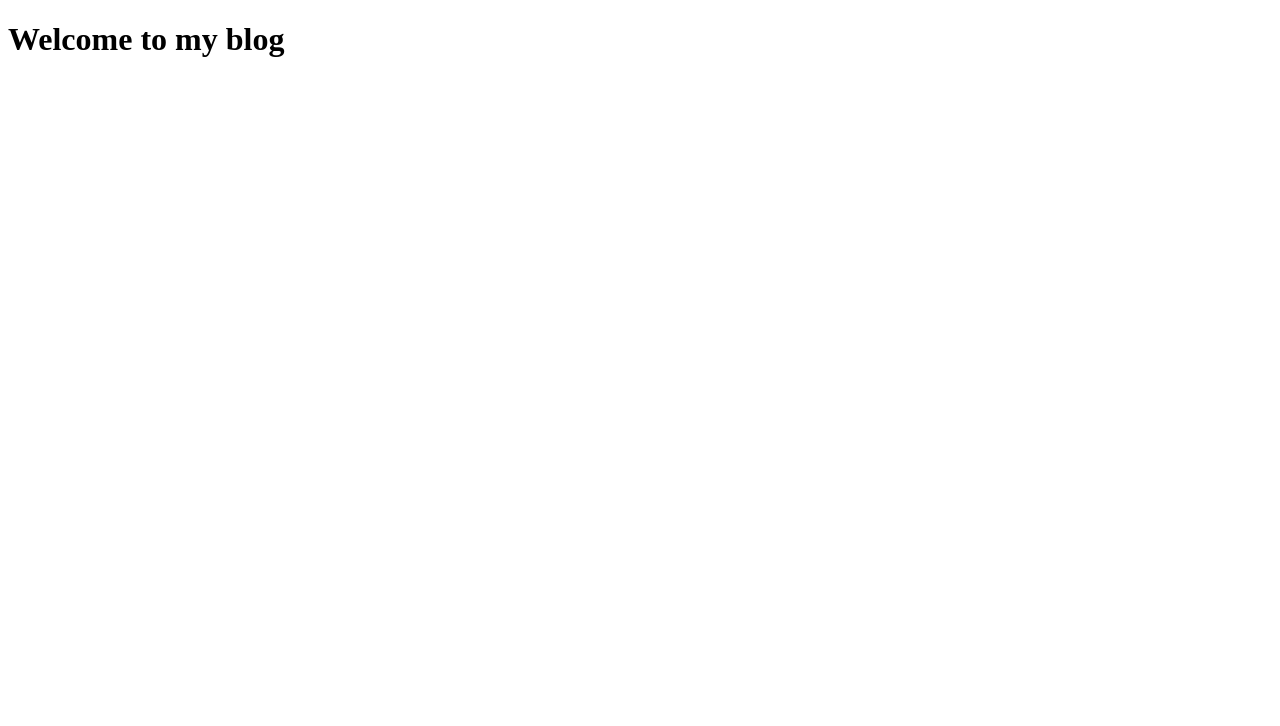
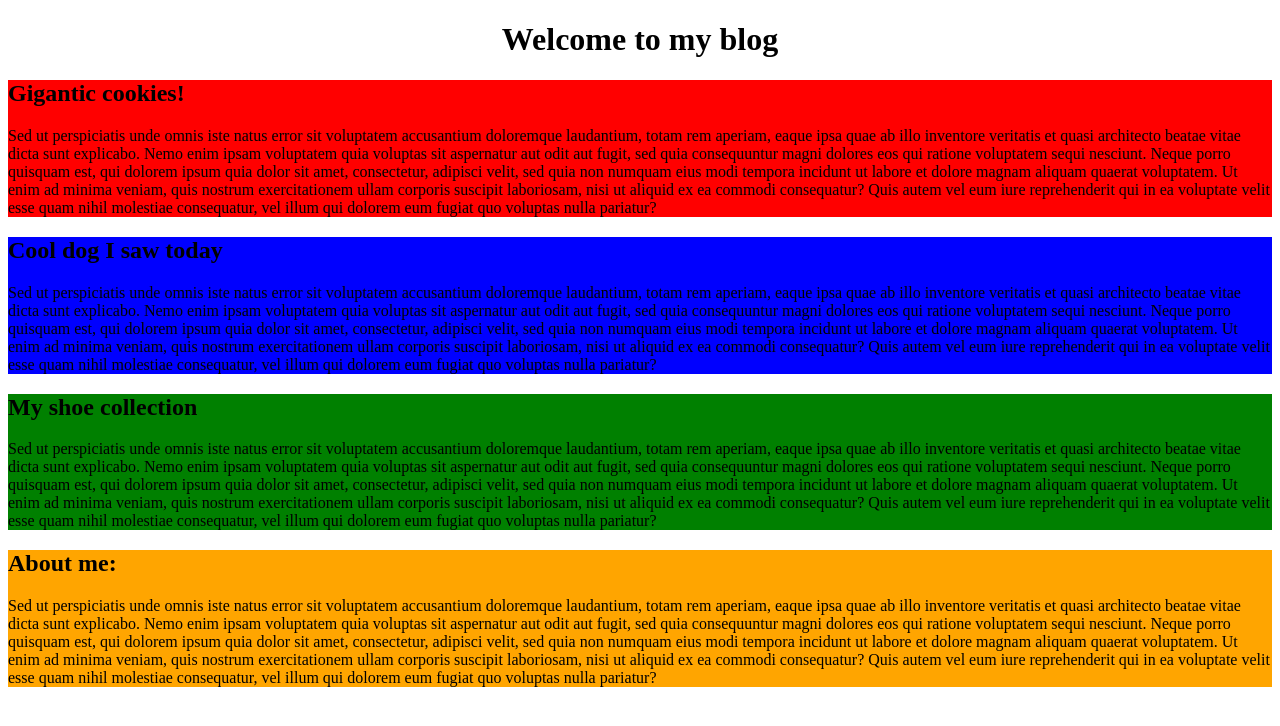
Before and after one commit to protatodev/blog, a plain HTML site: page index.html in a window 1280 px wide. Drawn offline with Linux system fonts and the light colour scheme.

Commit message:
add css styling

```diff
--- a/css/styles.css
+++ b/css/styles.css
@@ -0,0 +1,19 @@
+.post1 {
+  background-color: red;
+}
+
+.post2 {
+  background-color: blue;
+}
+
+.post3 {
+  background-color: green;
+}
+
+.about {
+  background-color: orange;
+}
+
+h1.heading {
+  text-align: center;
+}
--- a/index.html
+++ b/index.html
@@ -5,16 +5,22 @@
   <title>My Blog</title>
 </head>
 <body>
-  <h1>Welcome to my blog</h1>
+  <h1 class="heading">Welcome to my blog</h1>
   <div class="post1">
-    <p></p>
+    <h2>Gigantic cookies!</h2>
+    <p>Sed ut perspiciatis unde omnis iste natus error sit voluptatem accusantium doloremque laudantium, totam rem aperiam, eaque ipsa quae ab illo inventore veritatis et quasi architecto beatae vitae dicta sunt explicabo. Nemo enim ipsam voluptatem quia voluptas sit aspernatur aut odit aut fugit, sed quia consequuntur magni dolores eos qui ratione voluptatem sequi nesciunt. Neque porro quisquam est, qui dolorem ipsum quia dolor sit amet, consectetur, adipisci velit, sed quia non numquam eius modi tempora incidunt ut labore et dolore magnam aliquam quaerat voluptatem. Ut enim ad minima veniam, quis nostrum exercitationem ullam corporis suscipit laboriosam, nisi ut aliquid ex ea commodi consequatur? Quis autem vel eum iure reprehenderit qui in ea voluptate velit esse quam nihil molestiae consequatur, vel illum qui dolorem eum fugiat quo voluptas nulla pariatur?</p>
   </div>
   <div class="post2">
-    <p></p>
+    <h2>Cool dog I saw today</h2>
+    <p>Sed ut perspiciatis unde omnis iste natus error sit voluptatem accusantium doloremque laudantium, totam rem aperiam, eaque ipsa quae ab illo inventore veritatis et quasi architecto beatae vitae dicta sunt explicabo. Nemo enim ipsam voluptatem quia voluptas sit aspernatur aut odit aut fugit, sed quia consequuntur magni dolores eos qui ratione voluptatem sequi nesciunt. Neque porro quisquam est, qui dolorem ipsum quia dolor sit amet, consectetur, adipisci velit, sed quia non numquam eius modi tempora incidunt ut labore et dolore magnam aliquam quaerat voluptatem. Ut enim ad minima veniam, quis nostrum exercitationem ullam corporis suscipit laboriosam, nisi ut aliquid ex ea commodi consequatur? Quis autem vel eum iure reprehenderit qui in ea voluptate velit esse quam nihil molestiae consequatur, vel illum qui dolorem eum fugiat quo voluptas nulla pariatur?</p>
   </div>
   <div class="post3">
-    <p></p>
+    <h2>My shoe collection</h2>
+    <p>Sed ut perspiciatis unde omnis iste natus error sit voluptatem accusantium doloremque laudantium, totam rem aperiam, eaque ipsa quae ab illo inventore veritatis et quasi architecto beatae vitae dicta sunt explicabo. Nemo enim ipsam voluptatem quia voluptas sit aspernatur aut odit aut fugit, sed quia consequuntur magni dolores eos qui ratione voluptatem sequi nesciunt. Neque porro quisquam est, qui dolorem ipsum quia dolor sit amet, consectetur, adipisci velit, sed quia non numquam eius modi tempora incidunt ut labore et dolore magnam aliquam quaerat voluptatem. Ut enim ad minima veniam, quis nostrum exercitationem ullam corporis suscipit laboriosam, nisi ut aliquid ex ea commodi consequatur? Quis autem vel eum iure reprehenderit qui in ea voluptate velit esse quam nihil molestiae consequatur, vel illum qui dolorem eum fugiat quo voluptas nulla pariatur?</p>
   </div>
-
+  <div class="about">
+    <h2>About me:</h2>
+    <p>Sed ut perspiciatis unde omnis iste natus error sit voluptatem accusantium doloremque laudantium, totam rem aperiam, eaque ipsa quae ab illo inventore veritatis et quasi architecto beatae vitae dicta sunt explicabo. Nemo enim ipsam voluptatem quia voluptas sit aspernatur aut odit aut fugit, sed quia consequuntur magni dolores eos qui ratione voluptatem sequi nesciunt. Neque porro quisquam est, qui dolorem ipsum quia dolor sit amet, consectetur, adipisci velit, sed quia non numquam eius modi tempora incidunt ut labore et dolore magnam aliquam quaerat voluptatem. Ut enim ad minima veniam, quis nostrum exercitationem ullam corporis suscipit laboriosam, nisi ut aliquid ex ea commodi consequatur? Quis autem vel eum iure reprehenderit qui in ea voluptate velit esse quam nihil molestiae consequatur, vel illum qui dolorem eum fugiat quo voluptas nulla pariatur?</p>
+  </div>
 </body>
 </html>
```
